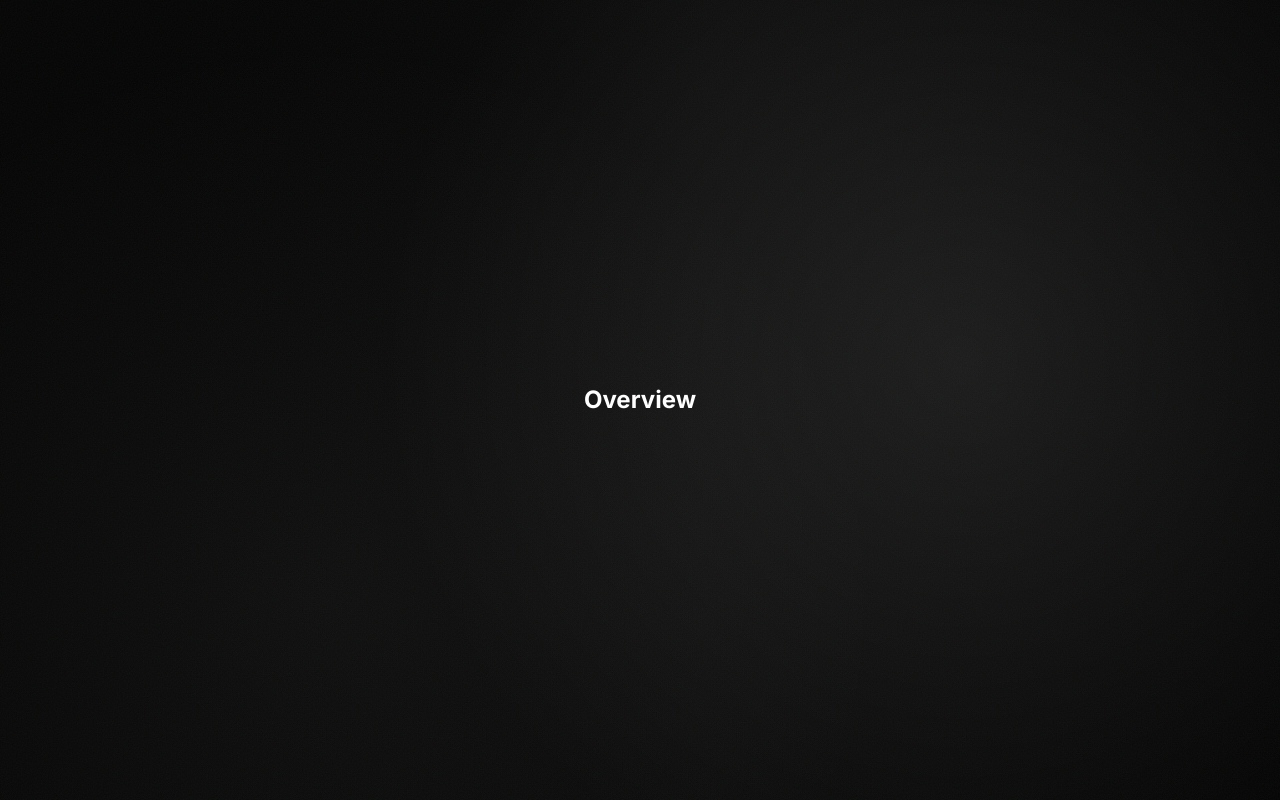
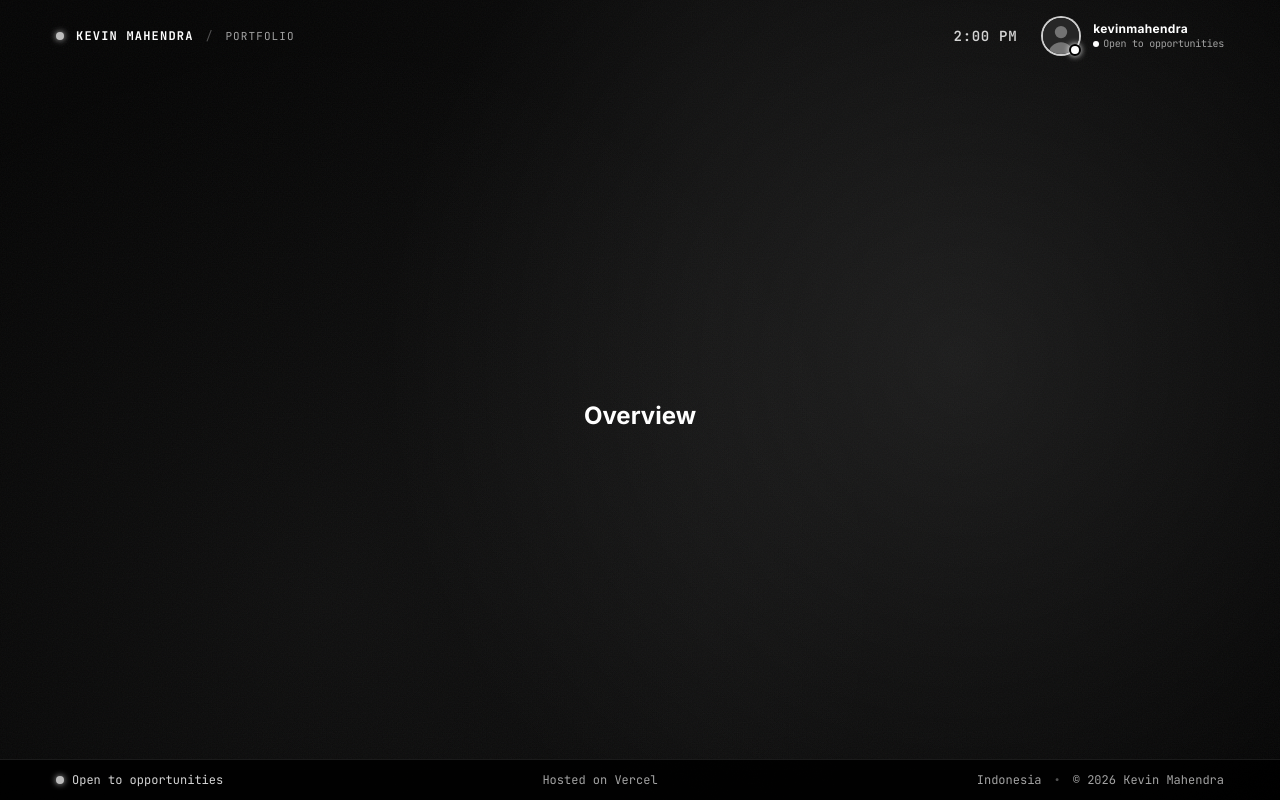
Before and after one commit to thekevinkun/portfolio-v2, a Next.js app: page / in a window 1280 px wide. Built offline with nearby package versions, Linux system fonts and the light colour scheme.

Commit message:
feat(layout): mount TopBar and StatusFooter in the site layout

```diff
--- a/app/(site)/[[...section]]/page.tsx
+++ b/app/(site)/[[...section]]/page.tsx
@@ -22,7 +22,7 @@
 
   // Placeholder until the Stage exists (P2)
   return (
-    <main className="flex min-h-dvh items-center justify-center">
+    <main className="flex h-full items-center justify-center">
       <h1 className="text-2xl font-bold">{current.label}</h1>
     </main>
   );
--- a/app/(site)/layout.tsx
+++ b/app/(site)/layout.tsx
@@ -1,12 +1,19 @@
 import type { ReactNode } from "react";
+import { StatusFooter, TopBar } from "@/components/chrome";
 import { StageBackground } from "@/components/ui";
+import { profile } from "@/data/seed";
 
-// Public site only; the dashboard gets its own layout later
+// Public site only. The chrome stays mounted; only the middle area will slide (P2).
 export default function SiteLayout({ children }: { children: ReactNode }) {
   return (
     <>
       <StageBackground />
-      {children}
+
+      <div className="flex h-dvh flex-col overflow-hidden">
+        <TopBar profile={profile} />
+        <div className="relative min-h-0 flex-1">{children}</div>
+        <StatusFooter profile={profile} />
+      </div>
     </>
   );
 }
```
